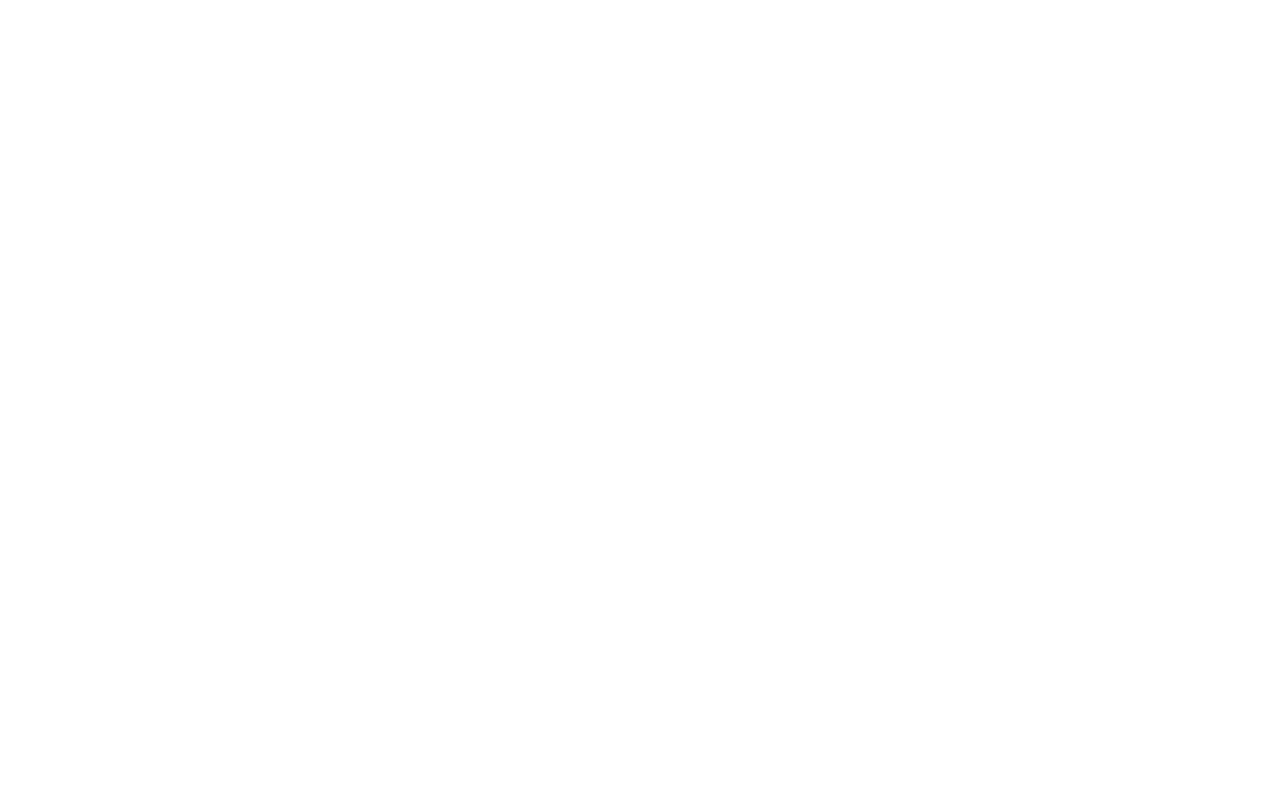
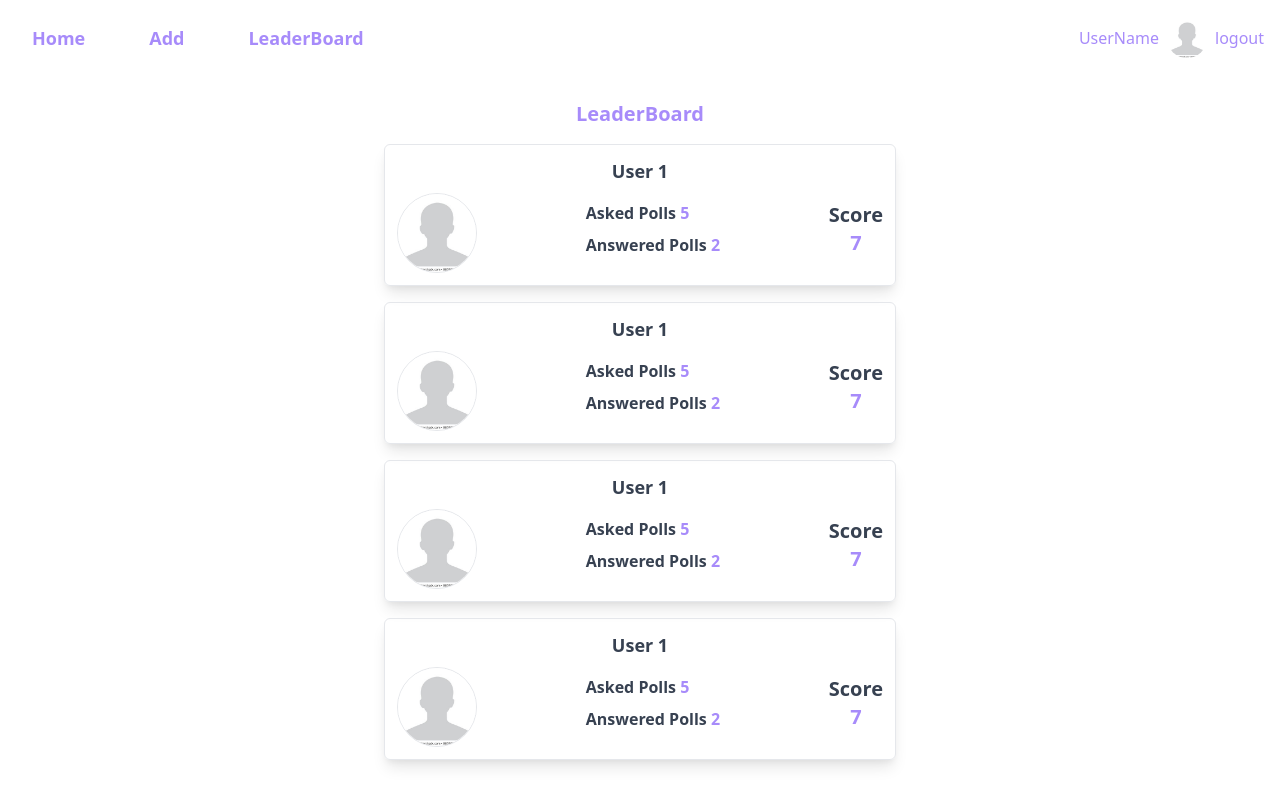
Before and after one commit to mohamed7799/would-you-rather-FWD, a React (Create React App) app: page /LeaderBoard in a window 1280 px wide. Before the commit this address had no page. Built offline with nearby package versions, Linux system fonts and the light colour scheme.

Commit message:
feat:create leaderBoard and leaderBoard components and setup the links in the navbar

```diff
--- a/src/App.js
+++ b/src/App.js
@@ -5,6 +5,7 @@
 import NavMenu from "./components/navbar/navMenu";
 import { Routes, Route } from "react-router-dom";
 import AddPoll from "./components/addPoll";
+import LeaderBoard from "./components/leaderBoard/leaderBoard";
 const App = () => {
   const [isNavMenuOpen, setIsNavMenuOpen] = useState(false);
 
@@ -37,6 +38,18 @@
             </>
           }
         ></Route>
+        <Route
+          path="/LeaderBoard"
+          element={
+            <>
+              <Navbar setIsNavMenuOpen={setIsNavMenuOpen}></Navbar>
+              {isNavMenuOpen && (
+                <NavMenu setIsNavMenuOpen={setIsNavMenuOpen}></NavMenu>
+              )}
+              <LeaderBoard></LeaderBoard>
+            </>
+          }
+        ></Route>
       </Routes>
     </main>
   );
--- /dev/null
+++ b/src/components/leaderBoard/leaderBoard.js
@@ -0,0 +1,19 @@
+import LeaderBoardUser from "./leaderBoardUsers";
+
+const LeaderBoard = () => {
+  return (
+    <section className="w-11/12 max-w-lg mt-6 mx-auto">
+      <h1 className="text-center text-purple-400 text-xl font-bold">
+        LeaderBoard
+      </h1>
+      <ul className="mt-4">
+        <LeaderBoardUser></LeaderBoardUser>
+        <LeaderBoardUser></LeaderBoardUser>
+        <LeaderBoardUser></LeaderBoardUser>
+        <LeaderBoardUser></LeaderBoardUser>
+      </ul>
+    </section>
+  );
+};
+
+export default LeaderBoard;
--- /dev/null
+++ b/src/components/leaderBoard/leaderBoardUsers.js
@@ -0,0 +1,25 @@
+import user from "../navbar/user.jpg";
+const LeaderBoardUser = () => {
+  return (
+    <li className="border rounded-md shadow-lg p-3 mb-4 text-gray-700">
+      <h2 className="text-lg text-center font-bold capitalize">user 1</h2>
+      <div className="flex items-center justify-between">
+        <img className="w-20 h-20 rounded-full mt-2 border" src={user} alt="" />
+        <div className="capitalize font-bold">
+          <p className="mb-2">
+            asked polls <span className="text-purple-400">5</span>
+          </p>
+          <p>
+            answered polls <span className="text-purple-400">2</span>
+          </p>
+        </div>
+        <div className="text-center text-xl font-bold">
+          <h3>Score</h3>
+          <h3 className="text-purple-400">7</h3>
+        </div>
+      </div>
+    </li>
+  );
+};
+
+export default LeaderBoardUser;
--- a/src/components/navbar/navMenu.js
+++ b/src/components/navbar/navMenu.js
@@ -11,9 +11,11 @@
         color="white"
       ></GrClose>
       <ul className="flex flex-col gap-8 mt-16">
-        <NavMenuItem>Home</NavMenuItem>
-        <NavMenuItem>Add Poll</NavMenuItem>
-        <NavMenuItem>LeaderBoard</NavMenuItem>
+        <NavMenuItem setIsNavMenuOpen={setIsNavMenuOpen}>Home</NavMenuItem>
+        <NavMenuItem setIsNavMenuOpen={setIsNavMenuOpen}>Add</NavMenuItem>
+        <NavMenuItem setIsNavMenuOpen={setIsNavMenuOpen}>
+          LeaderBoard
+        </NavMenuItem>
       </ul>
     </div>
   );
--- a/src/components/navbar/navMenuItem.js
+++ b/src/components/navbar/navMenuItem.js
@@ -1,5 +1,13 @@
-const NavMenuItem = ({ children }) => {
-  return <li className="font-bold text-xl capitalize">{children}</li>;
+import { Link } from "react-router-dom";
+
+const NavMenuItem = ({ children, setIsNavMenuOpen }) => {
+  return (
+    <li className="font-bold text-xl capitalize">
+      <Link onClick={() => setIsNavMenuOpen(false)} to={`/${children}`}>
+        {children}
+      </Link>
+    </li>
+  );
 };
 
 export default NavMenuItem;
--- a/src/components/navbar/navbar.js
+++ b/src/components/navbar/navbar.js
@@ -12,7 +12,7 @@
       ></FaBars>
       <ul className="hidden sm:flex gap-8">
         <NavbarItem>Home</NavbarItem>
-        <NavbarItem>Add Poll</NavbarItem>
+        <NavbarItem>Add</NavbarItem>
         <NavbarItem>LeaderBoard</NavbarItem>
       </ul>
       <div className="flex items-center gap-2">
--- a/src/components/navbar/navbarItem.js
+++ b/src/components/navbar/navbarItem.js
@@ -1,7 +1,9 @@
+import { Link } from "react-router-dom";
+
 const NavbarItem = ({ children }) => {
   return (
     <li className="cursor-pointer text-purple-400 font-bold px-4 py-2 text-lg hover:text-white hover:bg-purple-500 rounded transition-all">
-      {children}
+      <Link to={`/${children}`}>{children}</Link>
     </li>
   );
 };
--- a/src/components/poll.js
+++ b/src/components/poll.js
@@ -4,11 +4,7 @@
     <li className="mb-4 shadow-lg rounded-md font-bold border py-2 px-6 text-center justify-between flex items-center gap-4 max-w-sm mx-auto">
       <div>
         <h3>User 1 asks</h3>
-        <img
-          className="w-24 h-24 rounded-full mt-2 border bor"
-          src={user}
-          alt=""
-        />
+        <img className="w-24 h-24 rounded-full mt-2 border" src={user} alt="" />
       </div>
       <div>
         <h3>would you rather ?</h3>
```
